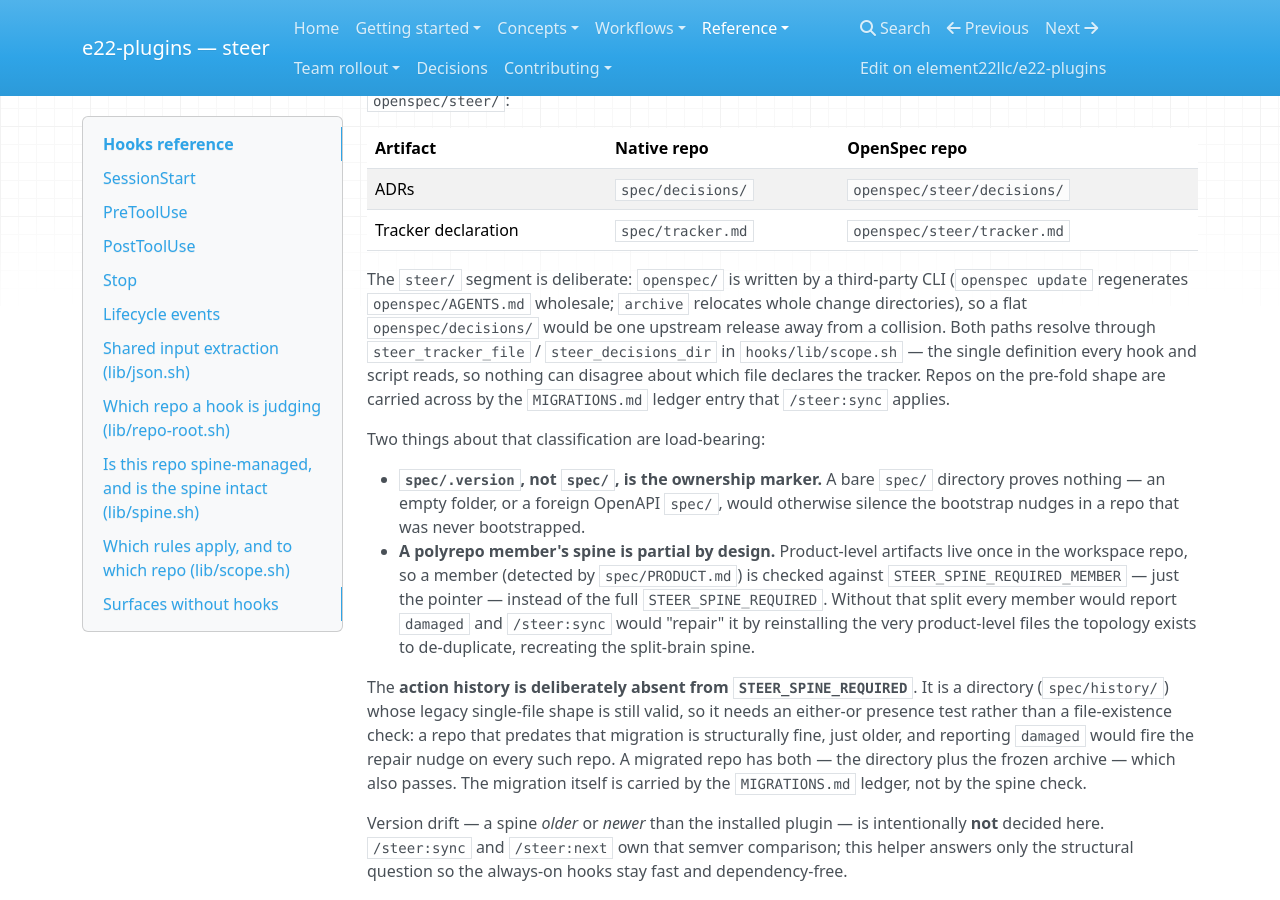
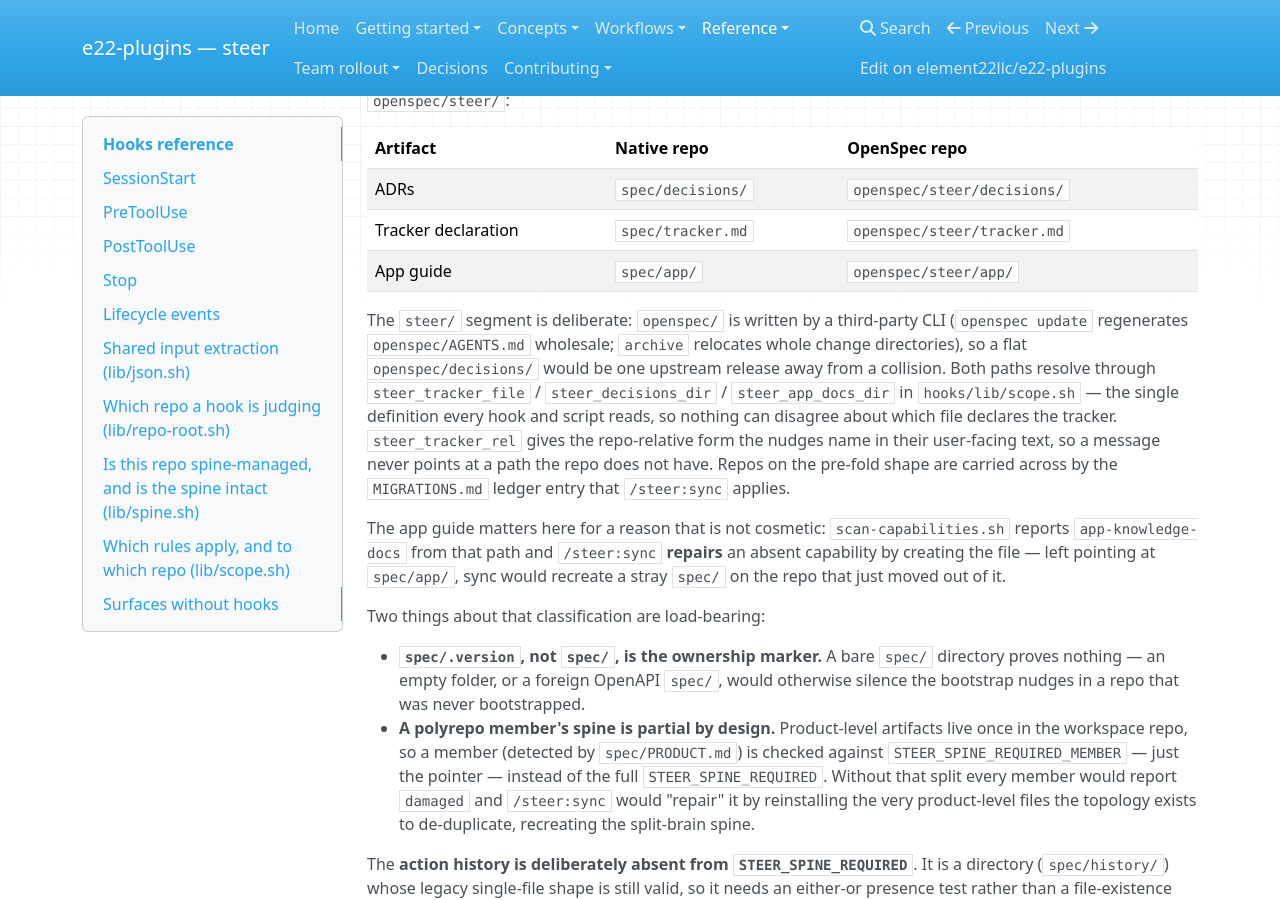
Before and after one commit to element22llc/e22-plugins, an MkDocs documentation site: the page built from docs/reference/hooks.md, in a window 1280 px wide and 900 px high, scrolled down 15613 px. Built offline with MkDocs 1.6.1, drawn with Linux system fonts in a browser that asks for light colours; nearby versions of some CDN libraries.

Commit message:
fix(hooks): close the residual native-spine paths on an OpenSpec repo
Two of the three "known gaps" turned out to be real defects, not stale wording.

1. check-write-nudges.sh pushed the competing bootstrap at WRITE time. Its
   spine dimension fires on any state that is not `managed`, so an OpenSpec
   repo — a complete spine, just not steer's — was told it had "no /spec
   spine" and pointed at /steer:init on the first source write. The
   SessionStart notice had already declined to say that; this said it anyway,
   later in the session, where nothing contradicted it. `openspec` is now
   excluded alongside `managed`; `openspec-setup` gets a note naming the
   missing tracker template; and the scaffold clause — which still applies,
   the toolchain is wanted here too — gained a variant asking for the bundled
   scaffold directly rather than via init.

2. /steer:sync would have recreated a stray spec/. scan-capabilities.sh read
   the app-knowledge-docs capability from a hard-coded spec/app/README.md, so
   an OpenSpec repo reported `absent` — and sync REPAIRS absent by creating
   the file, on the repo that had just moved out of spec/. Added
   steer_app_docs_dir; the app guide is now openspec/steer/app/ and moves with
   the other two in the migration.

3. The four user-facing strings naming /spec/tracker.md (three issue-first
   nudges + the owners: line in check-open-questions.sh) interpolate
   steer_tracker_rel, so the text names the file the repo actually has. The
   gating was already correct; only the prose lied. PR #563 said six or seven
   strings — the rest were comments.

/steer:setup's routing table gains rows for both OpenSpec states; it had none
and could not have routed them anywhere sensible.

Co-Authored-By: Claude Opus 5 (1M context) <noreply@anthropic.com>

```diff
--- a/docs/reference/hooks.md
+++ b/docs/reference/hooks.md
@@ -264,15 +264,25 @@ OpenSpec repo, under `openspec/steer/`:
 | --- | --- | --- |
 | ADRs | `spec/decisions/` | `openspec/steer/decisions/` |
 | Tracker declaration | `spec/tracker.md` | `openspec/steer/tracker.md` |
+| App guide | `spec/app/` | `openspec/steer/app/` |
 
 The `steer/` segment is deliberate: `openspec/` is written by a third-party CLI
 (`openspec update` regenerates `openspec/AGENTS.md` wholesale; `archive`
 relocates whole change directories), so a flat `openspec/decisions/` would be one
 upstream release away from a collision. Both paths resolve through
-`steer_tracker_file` / `steer_decisions_dir` in `hooks/lib/scope.sh` — the single
-definition every hook and script reads, so nothing can disagree about which file
-declares the tracker. Repos on the pre-fold shape are carried across by the
-`MIGRATIONS.md` ledger entry that `/steer:sync` applies.
+`steer_tracker_file` / `steer_decisions_dir` / `steer_app_docs_dir` in
+`hooks/lib/scope.sh` — the single definition every hook and script reads, so
+nothing can disagree about which file declares the tracker. `steer_tracker_rel`
+gives the repo-relative form the nudges name in their user-facing text, so a
+message never points at a path the repo does not have. Repos on the pre-fold
+shape are carried across by the `MIGRATIONS.md` ledger entry that `/steer:sync`
+applies.
+
+The app guide matters here for a reason that is not cosmetic:
+`scan-capabilities.sh` reports `app-knowledge-docs` from that path and
+`/steer:sync` **repairs** an absent capability by creating the file — left
+pointing at `spec/app/`, sync would recreate a stray `spec/` on the repo that
+just moved out of it.
 
 Two things about that classification are load-bearing:
 
```
Also changed, not shown: plugins/steer/rules/33-spec-workflow-openspec.md (+6 -3 lines), plugins/steer/skills/setup/SKILL.md (+10 -0 lines), plugins/steer/templates/agents/skills/steer-setup/SKILL.md (+10 -0 lines), plugins/steer/templates/github/copilot-instructions.md (+6 -3 lines), plugins/steer/templates/reference/MIGRATIONS.md (+4 -2 lines), 8 other files.
